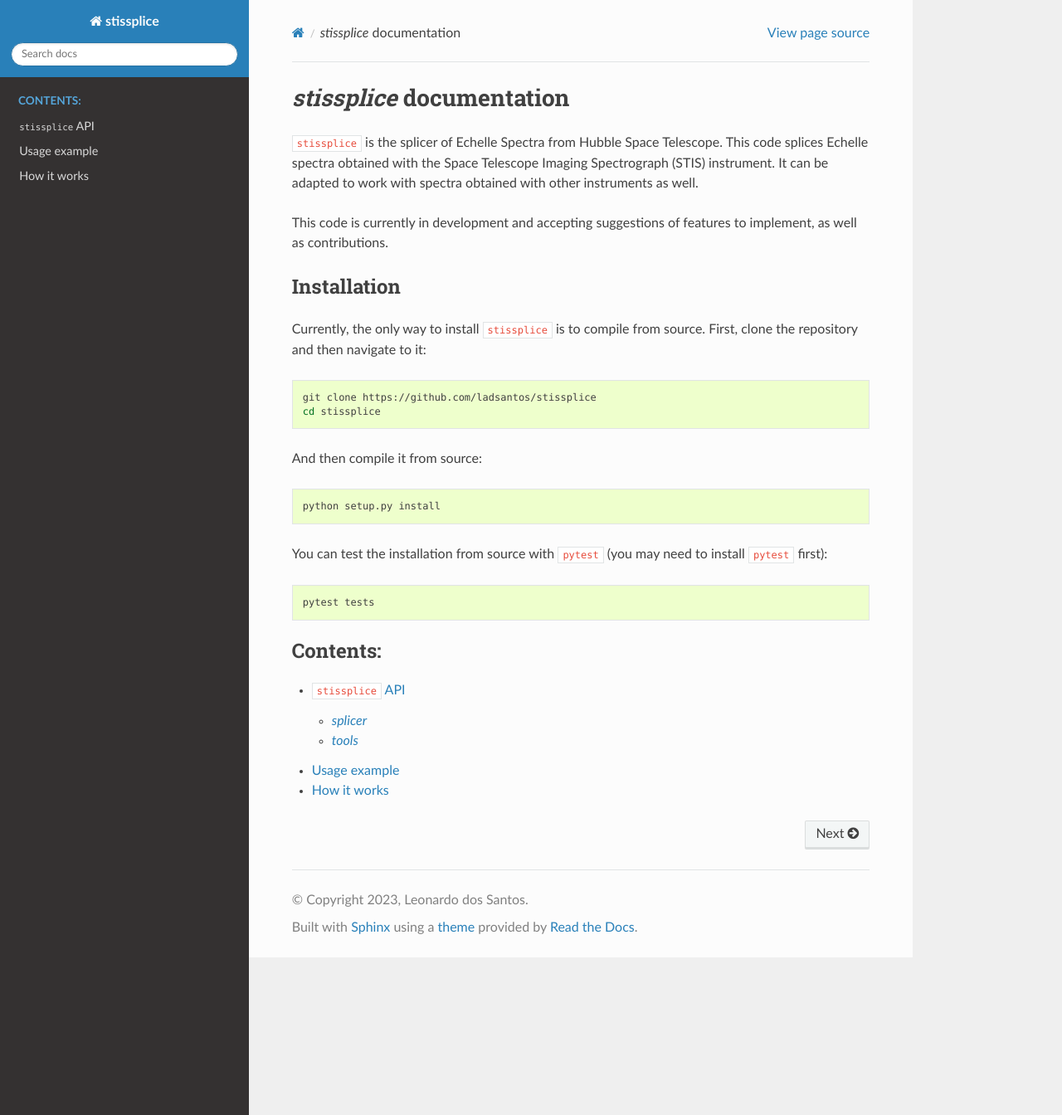
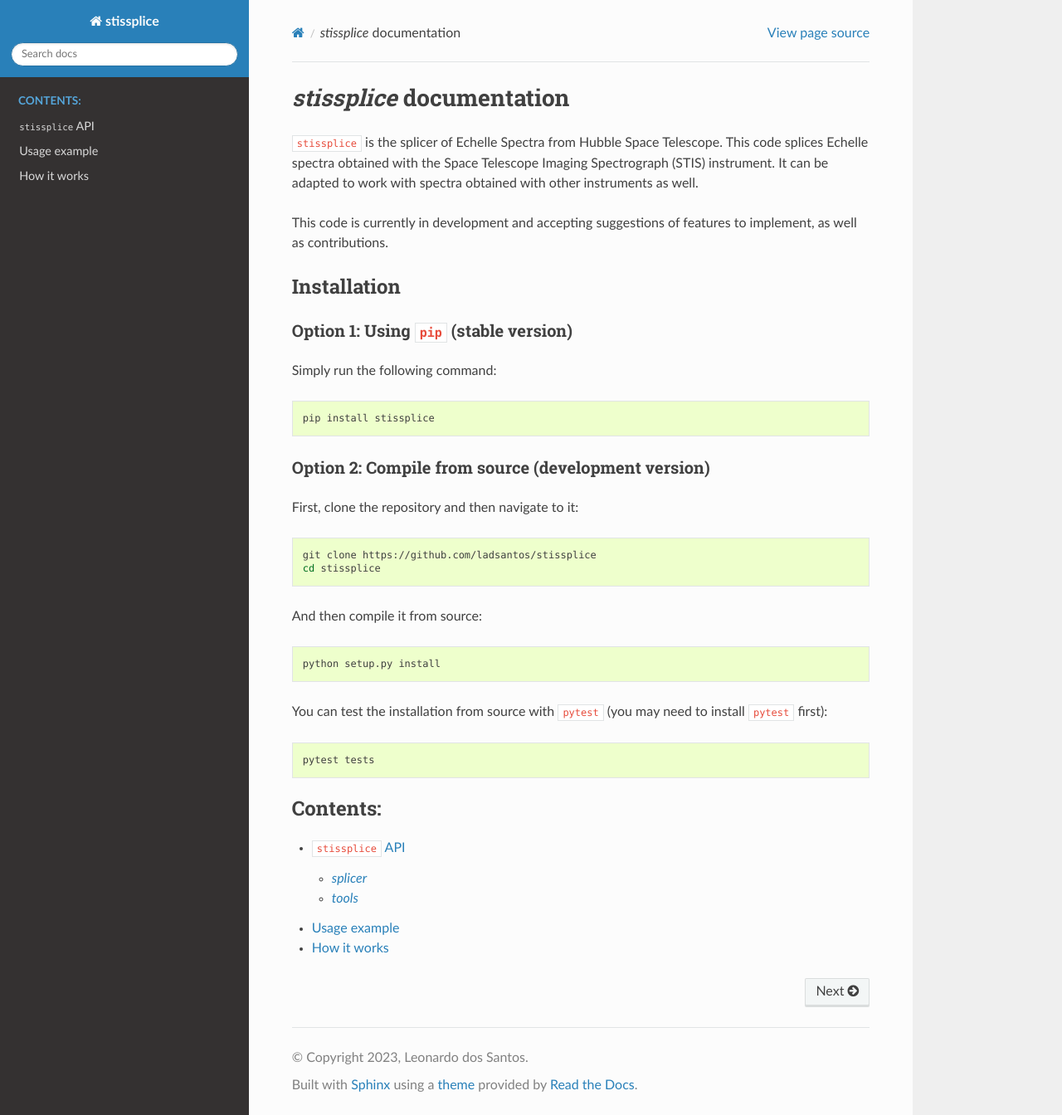
Before and after one commit to ladsantos/stissplice, a Sphinx documentation site: the page built from docs/source/index.rst, in a window 1280 px wide and 1344 px high. Shown: the whole window at 83% size. Built offline with Sphinx 7.4.7 and the Read the Docs theme 2.0.0, drawn with Linux system fonts in a browser that asks for light colours.

Commit message:
Updated docs with installation from pip

```diff
--- a/docs/source/index.rst
+++ b/docs/source/index.rst
@@ -8,7 +8,19 @@ This code is currently in development and accepting suggestions of features to i
 Installation
 ------------
 
-Currently, the only way to install ``stissplice`` is to compile from source. First, clone the repository and then navigate to it:
+Option 1: Using ``pip`` (stable version)
+........................................
+
+Simply run the following command:
+
+.. code-block:: bash
+
+   pip install stissplice
+
+Option 2: Compile from source (development version)
+...................................................
+
+First, clone the repository and then navigate to it:
 
 .. code-block:: bash
 
```
Also changed, not shown: README.md (+13 -15 lines).
